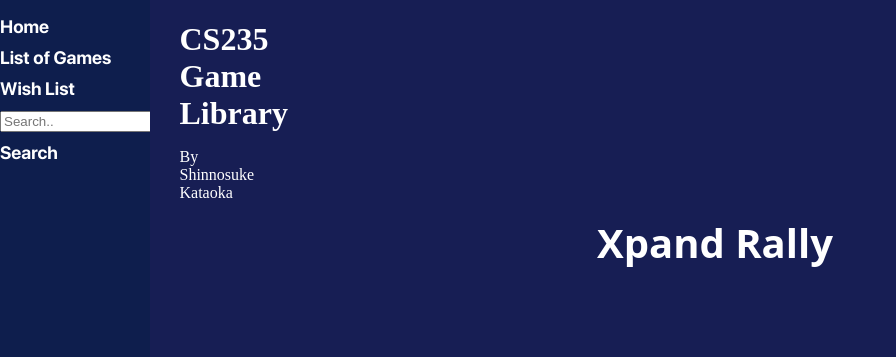
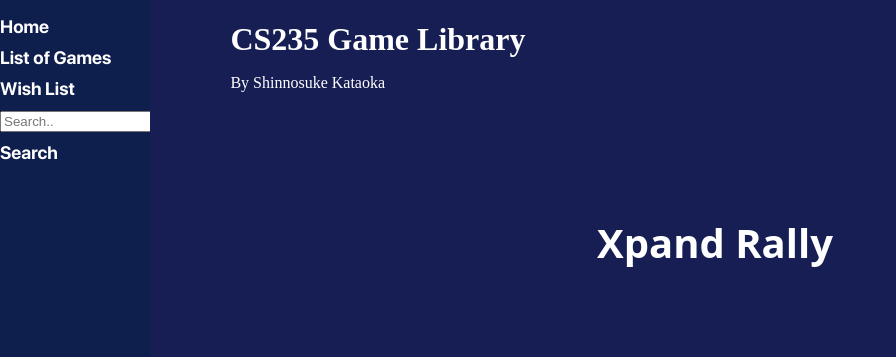
Before and after one commit to KingsleyLeung03/cs235-2023-gameswebapp-assignment-zlia403_glo501_skat149, a Flask app: page /gameDescription/3010 in a window 1280 px wide. Shown: the top 357 px of the page, without its empty margins (0-896 px from the left). Run offline with Flask 3, Linux system fonts and the light colour scheme; some libraries are stand-ins or nearby versions.

Commit message:
Modify common-style.css and gameDescription.css to make the title and page width work normally

```diff
--- a/games/static/css/common-style.css
+++ b/games/static/css/common-style.css
@@ -30,13 +30,9 @@ body {
 
 
 header, main {
-    /* background-image: url(../images/background.png);
+    /* background-image: url(../images/background.png); */
     padding-inline: 10%;
     min-width: 800px;
-
-    */
-    margin-left: 150px;
-    float: left;
 
 }
 
--- a/games/static/css/gameDescription.css
+++ b/games/static/css/gameDescription.css
@@ -1,7 +1,3 @@
-section {
-    padding-inline: 8%;
-}
-
 .game_info {
     /* height: 400px; */
     background-color: rgb(14, 30, 77);
```
